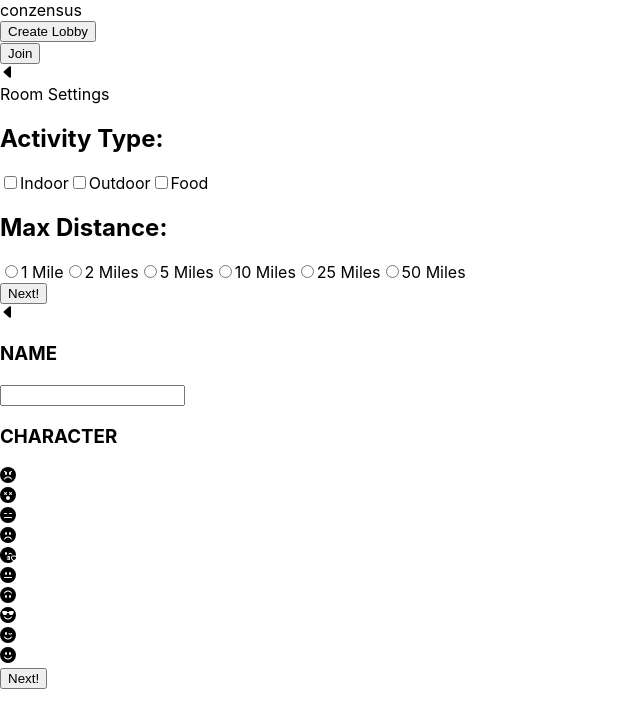
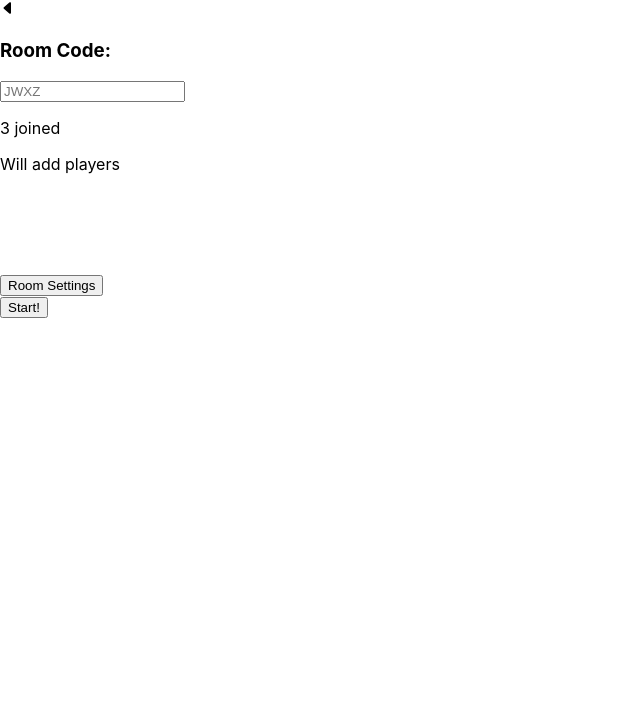
Before and after one commit to conzensus/conzensus, a React (Create React App) app in the folder client/: page / in a window 1280 px wide. Shown: the top 728 px of the page, without its empty margins (0-640 px from the left). Built offline with nearby package versions, Linux system fonts and the light colour scheme.

Commit message:
Create Lobby for host page

```diff
--- a/client/src/components/App.js
+++ b/client/src/components/App.js
@@ -1,14 +1,16 @@
 import Onboard from './onboarding';
 import Settings from './settings';
 import CharacterSelect from './createCharacter';
+import LobbyHost from './lobbyHost';
 
 function App() {
   return (
     <div className="App">
 
-      <Onboard />
+      {/* <Onboard />
       <Settings />
-      <CharacterSelect />
+      <CharacterSelect /> */}
+      <LobbyHost />
 
     </div>
   );
--- /dev/null
+++ b/client/src/components/lobbyHost.js
@@ -0,0 +1,30 @@
+
+export default function LobbyHost () {
+  return (
+    <div>
+      <svg xmlns="http://www.w3.org/2000/svg" width="16" height="16" fill="currentColor" className="backBtn" viewBox="0 0 16 16">
+        <path d="m3.86 8.753 5.482 4.796c.646.566 1.658.106 1.658-.753V3.204a1 1 0 0 0-1.659-.753l-5.48 4.796a1 1 0 0 0 0 1.506z"/>
+      </svg>
+
+      <body>
+        <h3>Room Code:</h3>
+        <input readOnly placeholder="JWXZ"/>
+        < AddPlayer />
+        <div style={{marginBottom: 100}}>Will add players</div>
+        <button type="button" className="settingBtn">Room Settings</button>
+        <br />
+        <button type="button" className="startBtn">Start!</button>
+
+      </body>
+    </div>
+  );
+}
+
+function AddPlayer() {
+  // Input?: player info
+  // Save player info in a array?
+  let playerCount = 3;
+  return (
+    <p>{playerCount} joined</p>
+  );
+}
```
